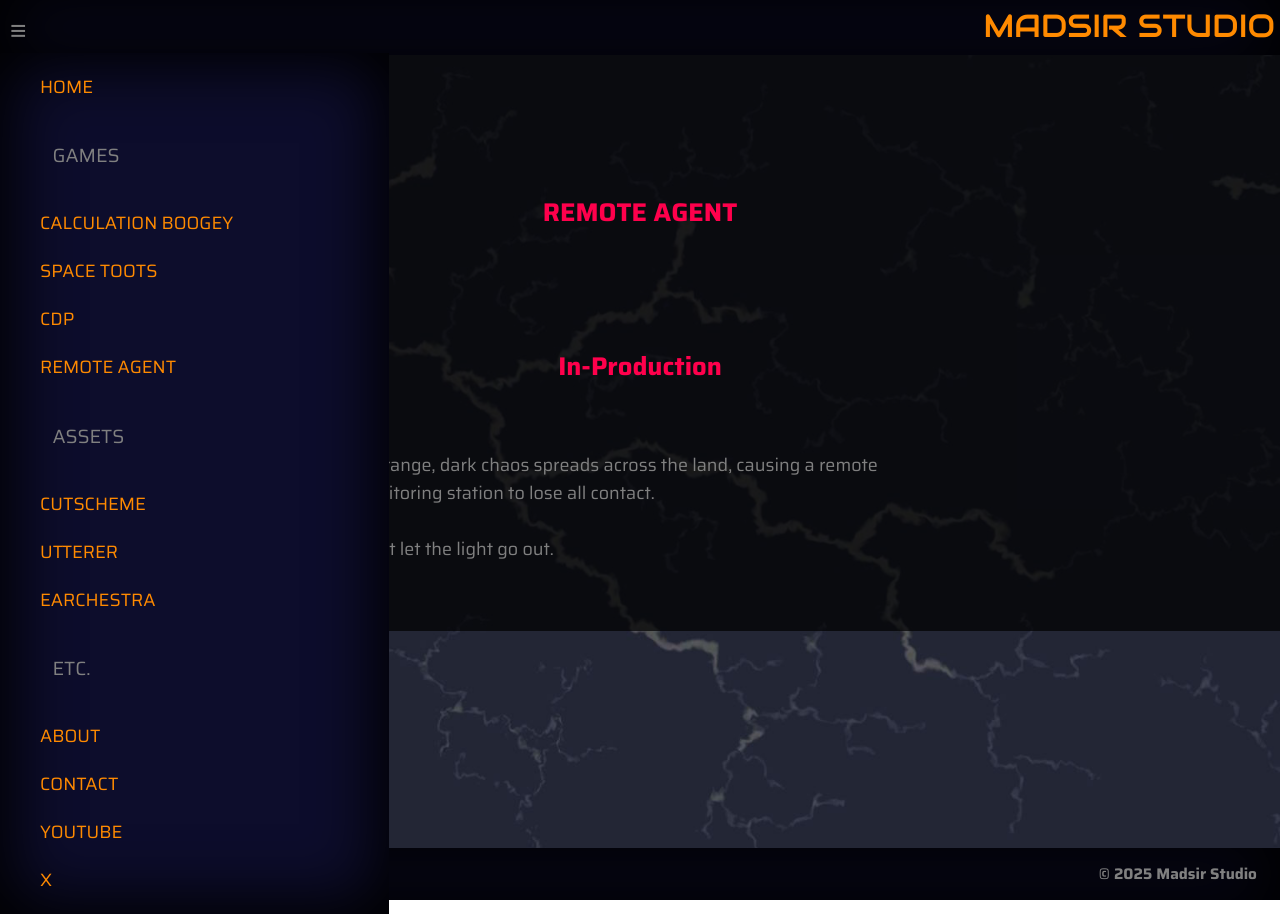
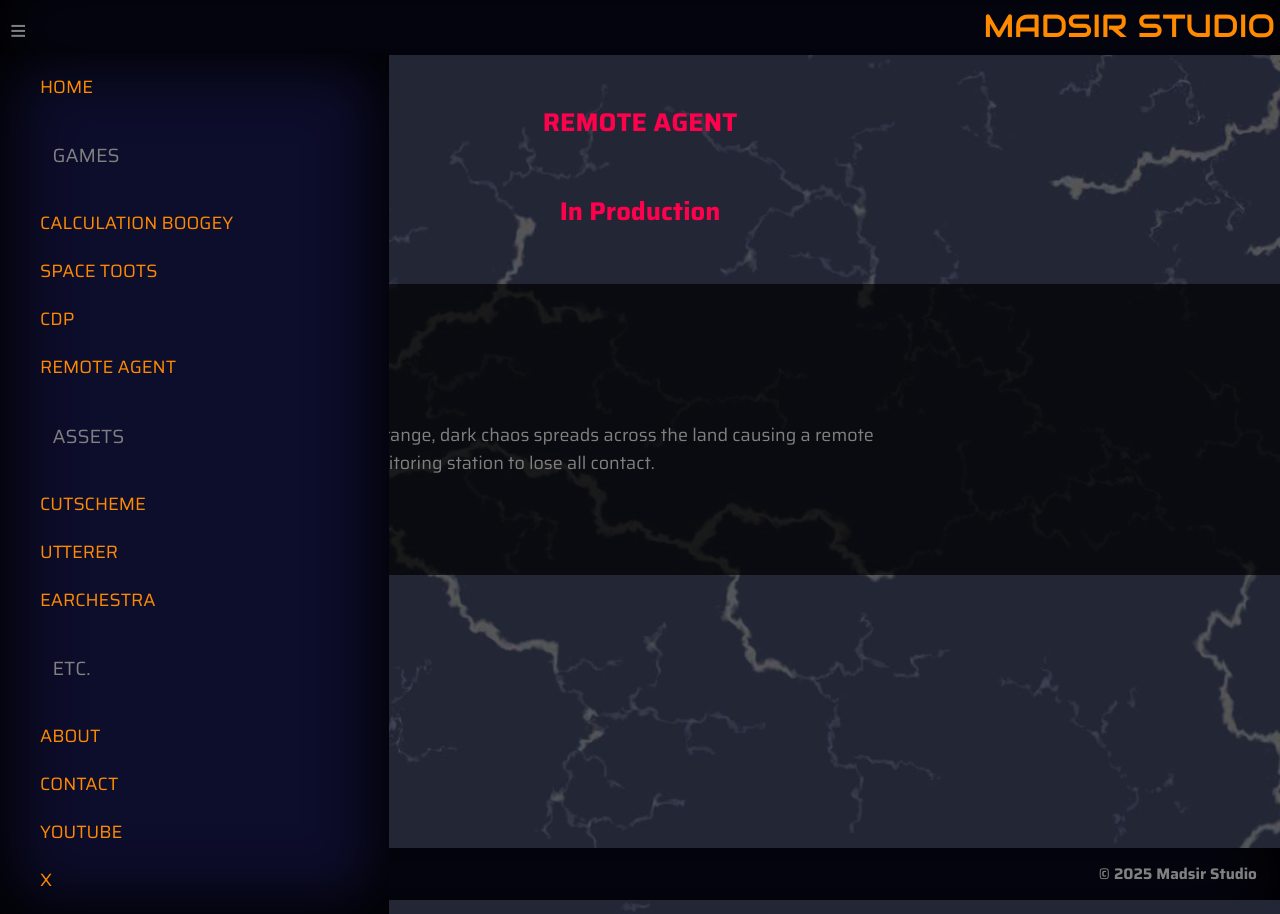
Before and after one commit to Madsir/madsirstudio.github.io, a Jekyll site: the page built from remoteagent/index.html, in a window 1280 px wide. Built offline with Jekyll 4.4.1, drawn with Linux system fonts in a browser that asks for light colours.

Commit message:
Update index.html

```diff
--- a/remoteagent/index.html
+++ b/remoteagent/index.html
@@ -138,26 +138,23 @@ p {
 </head>
 <body>
 <div class="main">
-<div class="centerdiv">
-	<br><br><br><br><br><br>
 	<div class="around">
 		<br>
 		<br>
 	<h1>REMOTE AGENT</h1>
 		<br>
+		<h1> In Production</h1>
 		<br>
 	</div>
-
+	<div class="centerdiv">
+	<br><br><br><br><br><br>
 		<div class="around">
 			<br>
 			<br>
 
-		<h1>In-Production</h1>
-			<br>
-			<br>
-				<p> A strange, dark chaos spreads across the land, causing a remote monitoring station to lose all contact. <br><br>
-					Don't let the light go out.
+				<p> A strange, dark chaos spreads across the land causing a remote monitoring station to lose all contact.
 	</p>
+			<br> <br>
 		</div>
 		<br>
 		<br>
```
